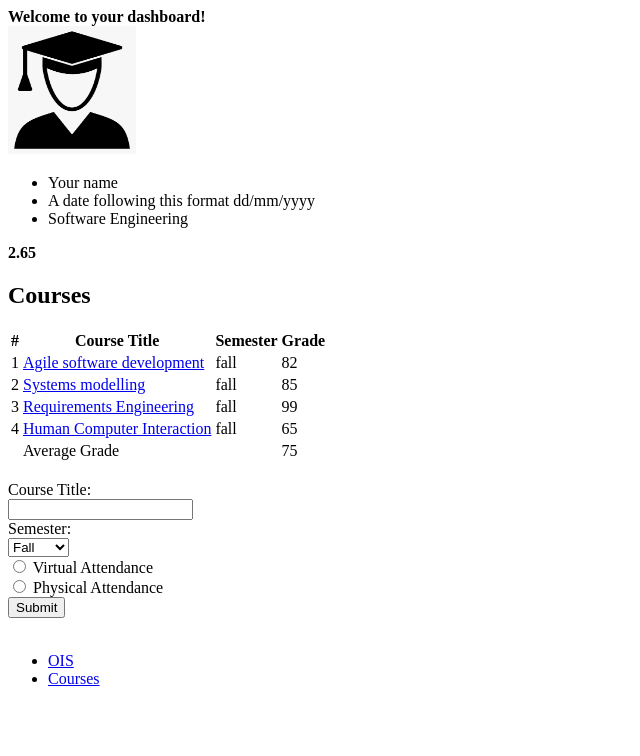
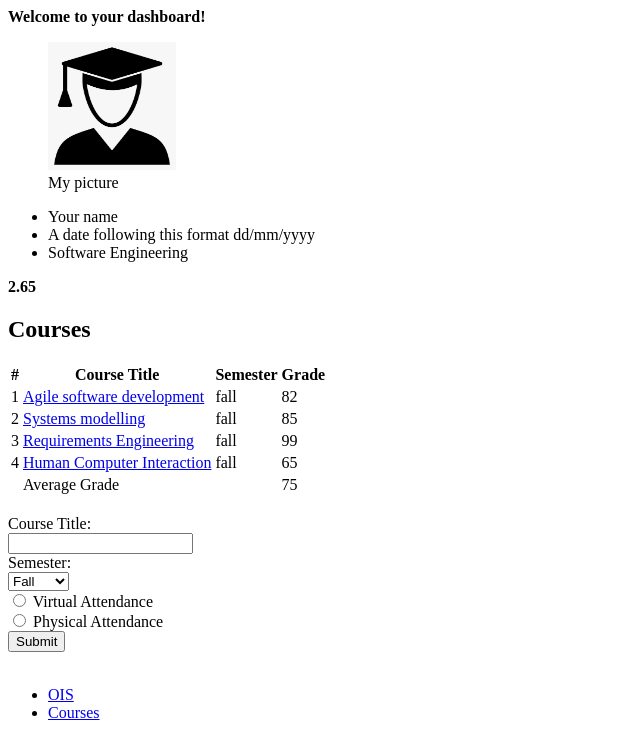
Before and after one commit to helenaAKiisler/WAD, a plain HTML site: page index.html in a window 1280 px wide. Shown: the whole page, without its empty margins (0-640 px from the left). Drawn offline with Linux system fonts and the light colour scheme.

Commit message:
Added a caption for the image in html file

```diff
--- a/index.html
+++ b/index.html
@@ -12,7 +12,10 @@
     </header>
     <section>
         <div>
+          <figure>
             <img src="res/images/me.png" width="128" height="128" alt="My picture">
+            <figcaption>My picture</figcaption>
+          </figure>
         </div>
         <div>
             <ul>
```
